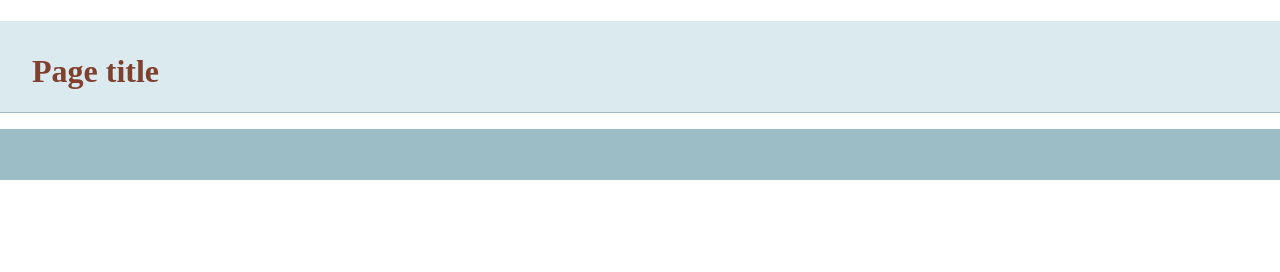
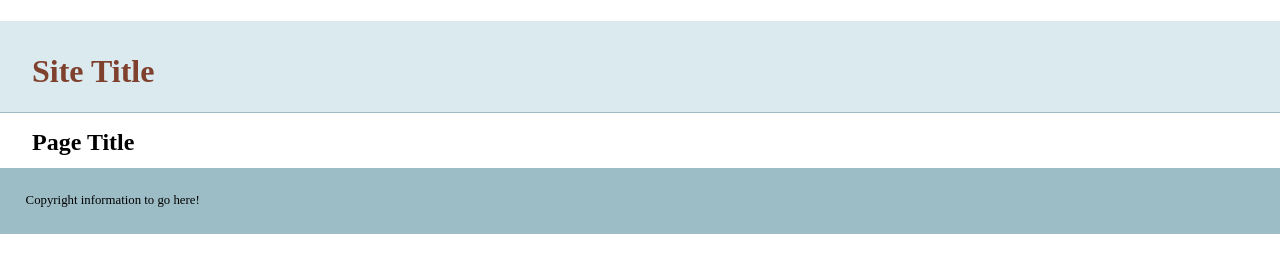
Before and after one commit to teja2074/git-basics, a plain HTML site: page index.html in a window 1280 px wide. Drawn offline with nearby package versions, Linux system fonts and the light colour scheme.

Commit message:
Added some data to index file

```diff
--- a/index.html
+++ b/index.html
@@ -14,13 +14,14 @@
     </head>
     <body>
     <header>
-	<h1>Page title</h1>
+	<h1>Site Title</h1>
     </header>
     <nav id="pageNav">
     </nav>
     <main>
+    <h2> Page Title</h2>
     </main>
-    <footer>
+    <footer> Copyright information to go here!
     </footer>
         <script>
 //use the modernizr load to load up external scripts. This will load the scripts asynchronously, but the order listed matters. Although it will load all scripts in parallel, it will execute them in the order listed
```
